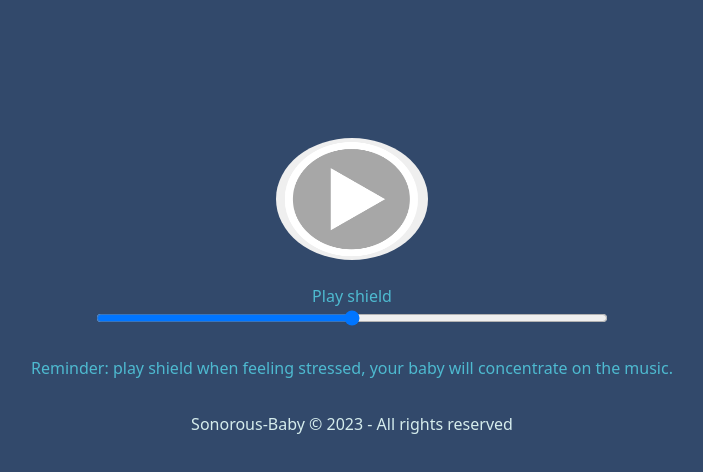
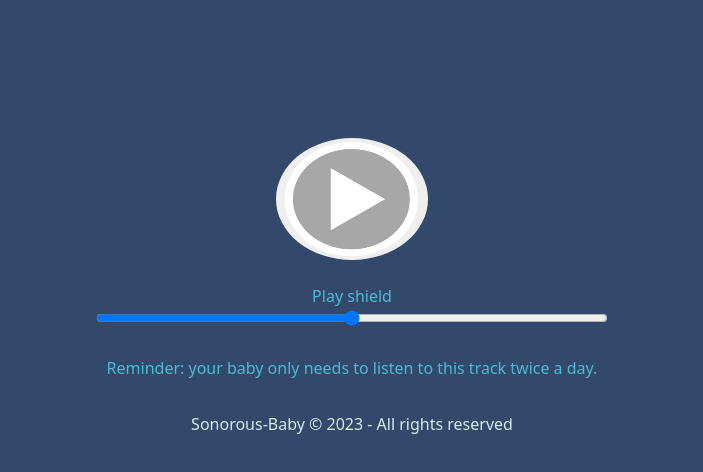
Before and after one commit to elmigue1/Version-final, a plain HTML site: page sono.html in a window 1280 px wide. Shown: the part 180-652 px from the top of the page, without its empty margins (288-991 px from the left). Drawn offline with nearby package versions, Linux system fonts and the light colour scheme.

Commit message:
reminder

```diff
--- a/sono.html
+++ b/sono.html
@@ -18,7 +18,7 @@
 
 
 
-    <p>Reminder: play shield when feeling stressed, your baby will concentrate on the music.</p>
+    <p>Reminder: your baby only needs to listen to this track twice a day.</p>
     <p class="foot">Sonorous-Baby © 2023  -  All rights reserved</p>
     <script src="https://cdn.jsdelivr.net/npm/bootstrap@5.3.0-alpha3/dist/js/bootstrap.bundle.min.js" integrity="sha384-ENjdO4Dr2bkBIFxQpeoTz1HIcje39Wm4jDKdf19U8gI4ddQ3GYNS7NTKfAdVQSZe" crossorigin="anonymous"></script>
   </body>
```
